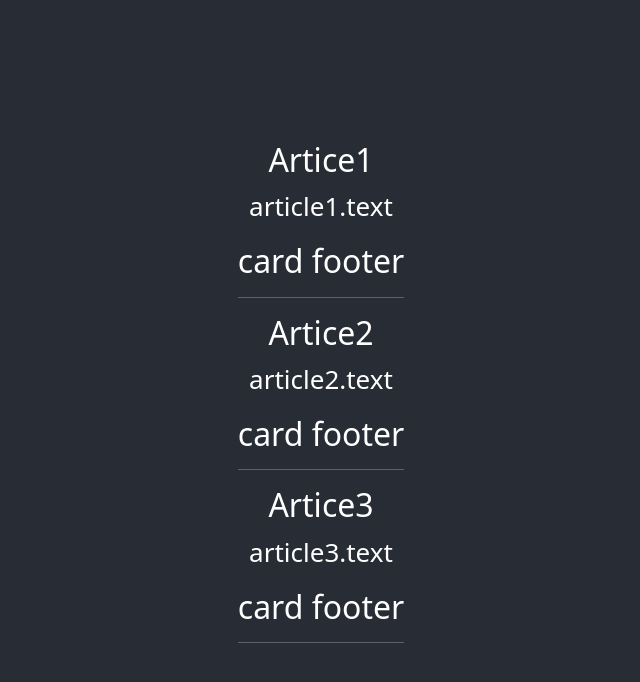
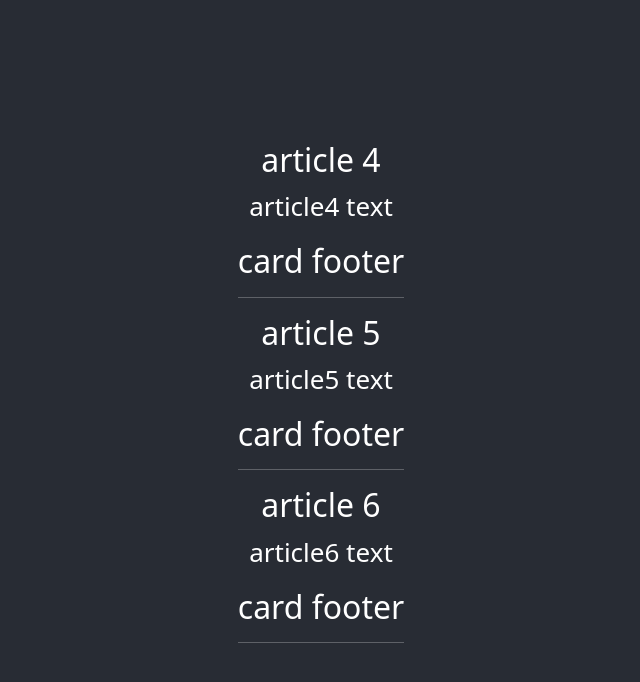
Before and after one commit to AshkanMH1383/react-sandbox, a React (Create React App) app in the folder first-app/: page / in a window 1280 px wide. Shown: the top 682 px of the page, without its empty margins (319-959 px from the left). Built offline with nearby package versions, Linux system fonts and the light colour scheme.

Commit message:
setState , ClassBased

```diff
--- a/first-app/src/App.js
+++ b/first-app/src/App.js
@@ -1,19 +1,55 @@
 
 import './App.css';
 import Card from './Card';
-function App() {
-  return (
-    <div className="App">
+import { Component } from 'react';
 
-      <header className="App-header">
-        <Card title="Artice1" body="article1.text"/>
-        <Card title="Artice2" body="article2.text"/>
-        <Card title="Artice3" body="article3.text"/>
+// function App() {
+//   return (
+//     <div className="App">
 
-      </header>
+//       <header className="App-header">
+//         <Card title="Artice1" body="article1.text"/>
+//         <Card title="Artice2" body="article2.text"/>
+//         <Card title="Artice3" body="article3.text"/>
 
-    </div>
-  );
+//       </header>
+
+//     </div>
+//   );
+// }
+class App extends Component {
+  state = {
+    articles : [
+      { id : 1 , title : 'article 1' , body : 'article1 text'},
+      { id : 2 , title : 'article 2' , body : 'article2 text'},
+      { id : 3 , title : 'article 3' , body : 'article3 text'},
+    ]
+  }
+  constructor() {
+    super()
+    setTimeout(()=> {
+      this.setState({
+        articles : [
+          { id : 4 , title : 'article 4' , body : 'article4 text'},
+          { id : 5 , title : 'article 5' , body : 'article5 text'},
+          { id : 6 , title : 'article 6' , body : 'article6 text'},
+        ]
+      })
+    },3000)
+
+
+  }
+
+  render() {
+    return (
+      <div className="App">
+        <header className="App-header">
+          <Card title={ this.state.articles[0].title } body={ this.state.articles[0].body } />
+          <Card title={ this.state.articles[1].title } body={ this.state.articles[1].body } />
+          <Card title={ this.state.articles[2].title } body={ this.state.articles[2].body } />
+        </header>
+      </div>
+    );
+  }
 }
-
 export default App;
```
